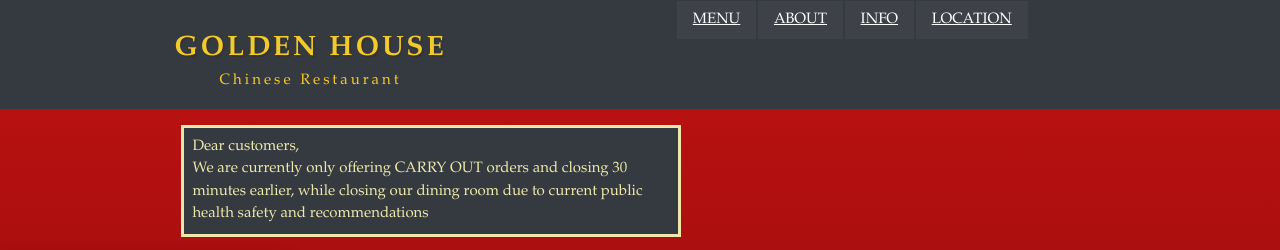
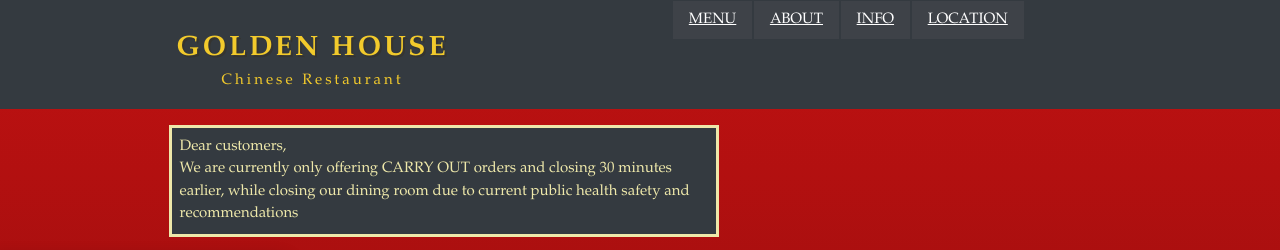
Before and after one commit to amyamyV/GH-Website, a plain HTML site: page index.html in a window 1280 px wide. Shown: the top 250 px of the page. Drawn offline with nearby package versions, Linux system fonts and the light colour scheme; grey boxes are pictures that could not be loaded.

Commit message:
More spacing

```diff
--- a/index.css
+++ b/index.css
@@ -20,8 +20,8 @@
     border-width: 3px;
     font-size: 15px;
     width: 70vw;
-    max-width: 500px;
-    margin-left: 13vw
+    max-width: 550px;
+    margin-left: 12vw
 }
 
 #dynasty {
@@ -118,7 +118,7 @@
 }
 
 #nav_div{
-    margin-left: 40px;
+    margin-left: 32px;
 }
 
 #nav_bar a {
--- a/index.html
+++ b/index.html
@@ -26,7 +26,7 @@
 </head>
 
 
-<body class="m-0 p-0 bg-dark w-100" style="overflow-x: hidden ;font-family: papyrus, Garamond, Palatino, Times">
+<body class="m-0 p-0 bg-dark" style="overflow-x: hidden ;font-family: papyrus, Garamond, Palatino, Times">
 
     <div id="top_container" class="container-fluid text-light"> <!-- Top red container-->
 
```
